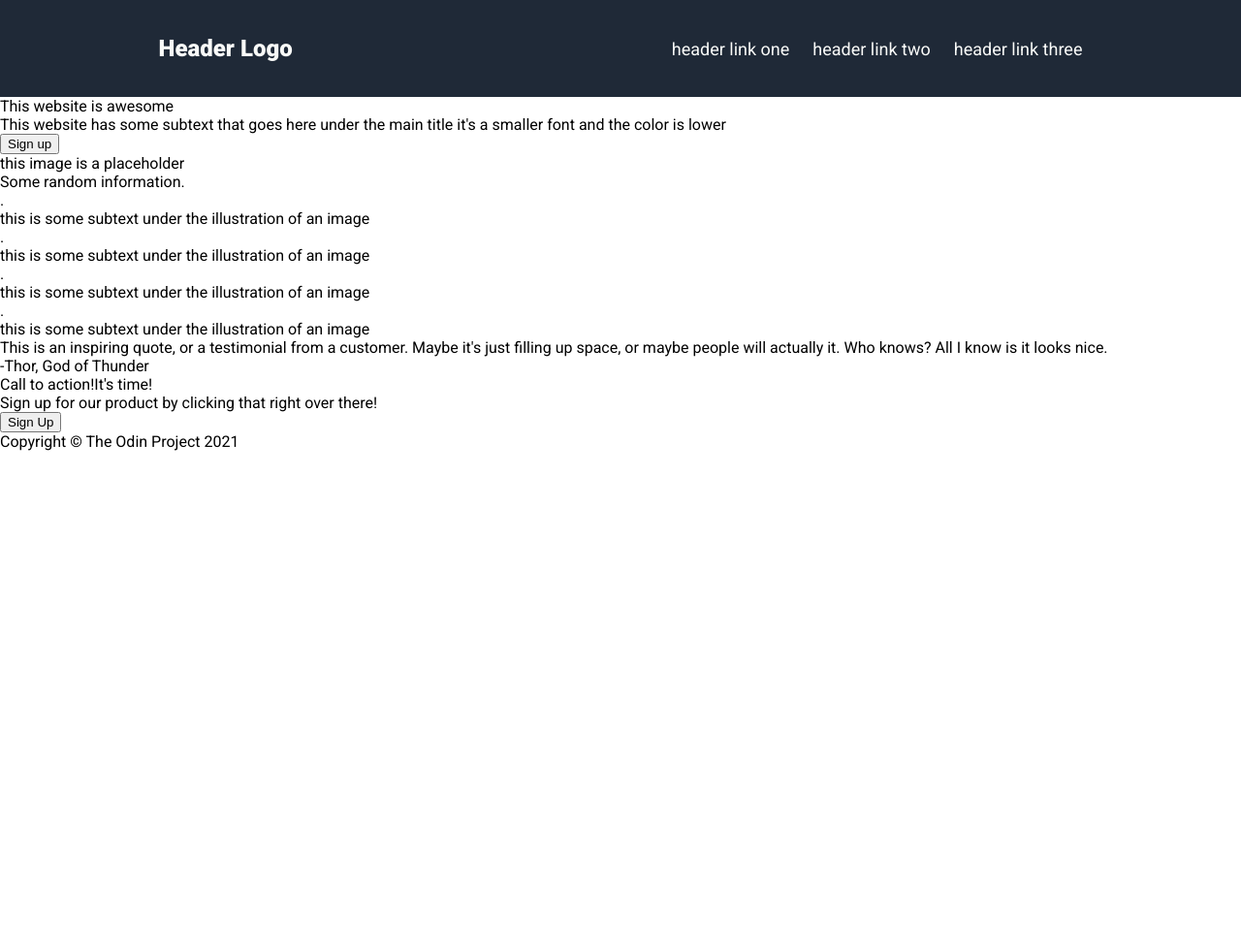
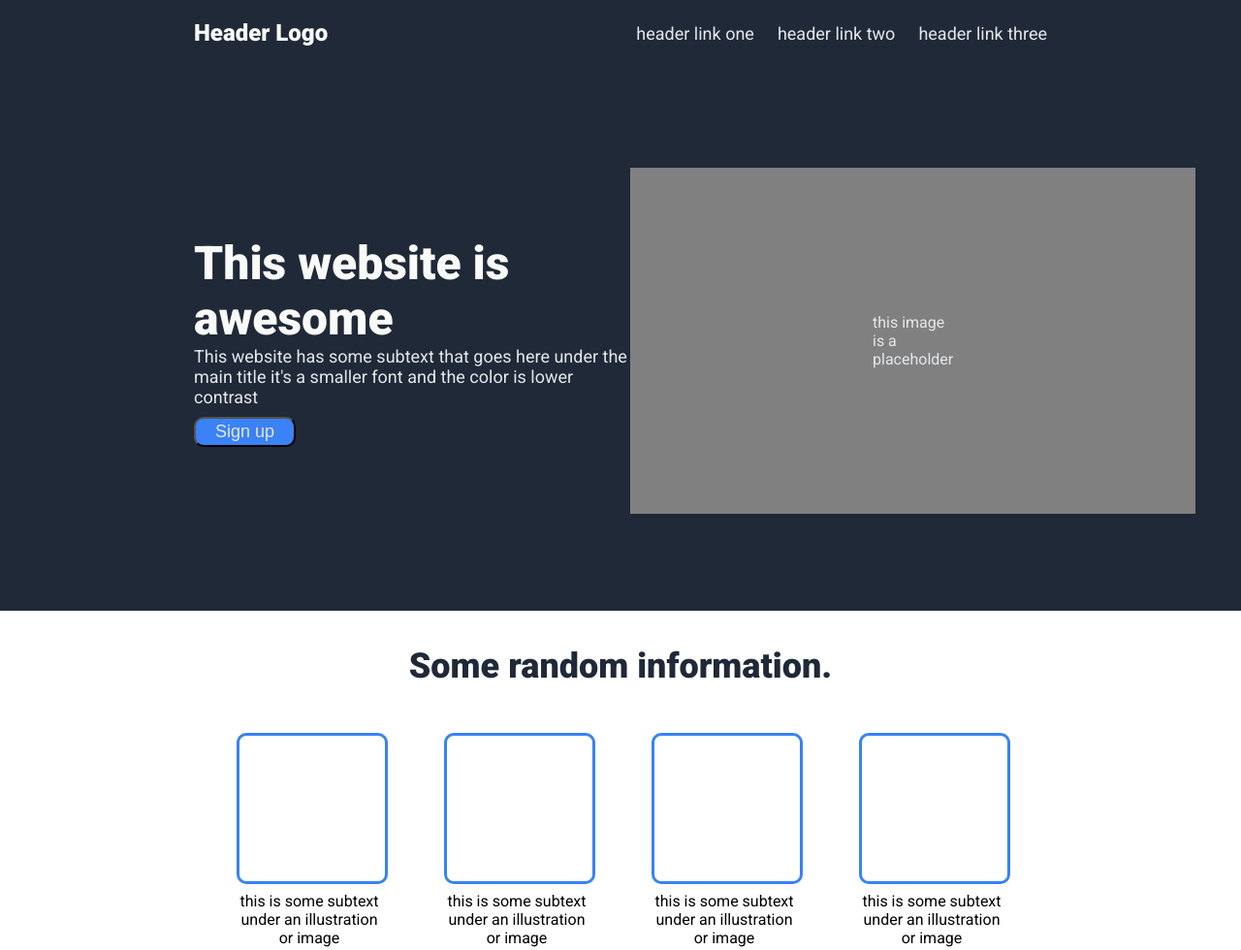
Before and after one commit to Ruhaan9/landing-page, a plain HTML site: page index.html in a window 1280 px wide. Shown: the top 980 px of the page at 97% size. Before the commit the page ends 800 px from the top, so only its background shows below. Drawn offline with Linux system fonts and the light colour scheme.

Commit message:
Section 1-3

```diff
--- a/index.html
+++ b/index.html
@@ -10,13 +10,14 @@
     <link rel="stylesheet" href="style.css">
     <link rel="preconnect" href="https://fonts.googleapis.com">
     <link rel="preconnect" href="https://fonts.gstatic.com" crossorigin>
-    <link href="https://fonts.googleapis.com/css2?family=Roboto:ital,wght@0,400;0,500;0,700;0,900;1,300;1,400&display=swap" rel="stylesheet">
+    <link href="https://fonts.googleapis.com/css2?family=Roboto:ital,wght@0,100;0,400;0,500;0,700;0,900;1,100;1,300;1,400&display=swap" rel="stylesheet">
 
 
 
 </head>
 
     <body>
+        <div class="headcontainer">
             <div class="header">
                 <div class="logo">
                     Header Logo
@@ -36,7 +37,7 @@
                         This website is awesome
                     </div>
                     <div class="herosecond">
-                        This website has some subtext that goes here under the main title it's a smaller font and the color is lower
+                        This website has some subtext that goes here under the main title it's a smaller font and the color is lower contrast
                     </div>
                     <button class="signup">Sign up</button>
                 </div>
@@ -45,7 +46,7 @@
                     this image is a placeholder
                 </div>
             </div>
-
+        </div>
 
 
             <div class="s3">
@@ -53,20 +54,20 @@
 
                 <div class="container">
                     <div class="info">
-                        <div class="blankinfo">.</div>
-                        <div class="text">this is some subtext under the illustration of an image</div>
+                        <div class="blankinfo">p</div>
+                        <div class="text">this is some subtext under an illustration or image</div>
                     </div>
                     <div class="info">
-                        <div class="blankinfo">.</div>
-                        <div class="text">this is some subtext under the illustration of an image</div>
+                        <div class="blankinfo">p</div>
+                        <div class="text">this is some subtext under an illustration or image</div>
                     </div>
                     <div class="info">
-                        <div class="blankinfo">.</div>
-                        <div class="text">this is some subtext under the illustration of an image</div>
+                        <div class="blankinfo">p</div>
+                        <div class="text">this is some subtext under an illustration or image</div>
                     </div>
                     <div class="info">
-                        <div class="blankinfo">.</div>
-                        <div class="text">this is some subtext under the illustration of an image</div>
+                        <div class="blankinfo">p</div>
+                        <div class="text">this is some subtext under an illustration or image</div>
                     </div>
                 </div>
             </div>
--- a/style.css
+++ b/style.css
@@ -3,35 +3,133 @@ body {
     font-family: 'Roboto', sans-serif;
     margin: 0;
     padding: 0;
+    display: flex;
+    flex-direction: column;
+}
+
+.headcontainer {
+    display: flex;
+    flex-direction: column;
+    background-color: #1f2937;
 }
 
 .header {
-    background-color: #1f2937;
     display: flex;
-    margin: 0;
-    padding: 0;
-    justify-content: space-around;
     align-items: center;
-    width: auto;
-    height: 100px;
+    justify-content: space-between;
+    margin-top: 20px;
 }
 
 .logo {
+    font-size: 24px;
+    font-weight: 900;
     color: #f9faf8;
-    font-weight: 900;
-    font-size: 24px;
+    margin-left: 200px;
 }
 
 ul {
     display: flex;
     list-style: none;
-
+    padding: 0;
+    margin: 0;
+    margin-right: 200px;
 }
 
 a {
     text-decoration: none;
+    color: #e5e7eb;
+    margin-left: 24px;
+    font-size: 18px;
+}
+
+.s2 {
+    display: flex;
+    align-items: center;
+    margin-bottom: 100px;
+    margin-top: 125px;
+    justify-content: space-between;
+}
+
+.heromain {
+    font-size: 48px;
+    font-weight: 900;
     color: #f9faf8;
+    width: 350px;
+    flex-wrap: wrap;
+}
+
+.herosecond {
     font-size: 18px;
-    font-weight: 400;
-    padding-left: 24px;
+    color: #e5e7eb;
+    width: 450px;
+    flex-wrap: wrap;
 }
+
+.signup {
+    color: #e5e7eb;
+    background-color: #3b82f6 ;
+    border-radius: 10px;
+    font-size: 18px;
+    padding: 3px 20px;
+    margin-top: 10px;
+}
+
+.heroimage {
+    color: #e5e7eb;
+    background-color: gray;
+    padding: 150px 250px;
+    margin-right: 200px;
+}
+
+.heroleft {
+    margin-left: 200px;
+}
+
+.s3 {
+    text-align: center;
+    margin-bottom: 125px;
+}
+
+.blankinfo {
+    border: 3px solid #3882f6;
+    color: white;
+    width: 150px;
+    height: 150px;
+    border-radius: 10px;
+}
+
+.title {
+    font-size: 36px;
+    font-weight: 900;
+    color: #1f2937;
+    margin-top: 36px;
+    margin-bottom: 48px;
+}
+
+.container {
+    display: flex;
+    justify-content: center;
+    gap: 64px;
+}
+
+.info {
+    max-width: 150px;
+}
+
+.text {
+    margin-top: 8px;
+}
+
+.s4 {
+    background-color: #e5e7eb;
+    align-items: center;
+    flex-wrap: wrap;
+}
+
+.quote {
+    font-size: 36px;
+    font-weight: 100;
+    font-style: italic;
+    justify-content: center;
+    width: 400px;
+}
```
